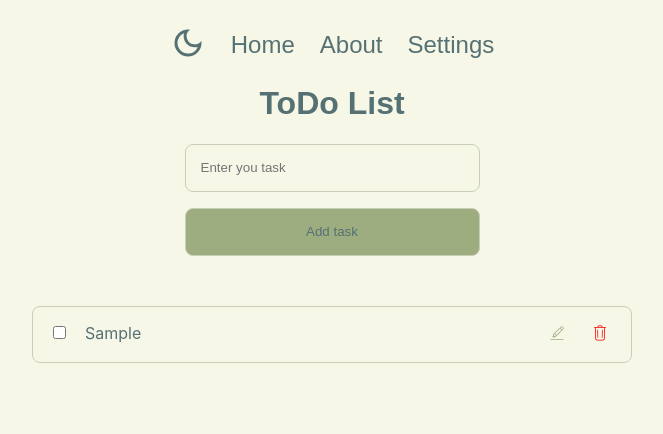
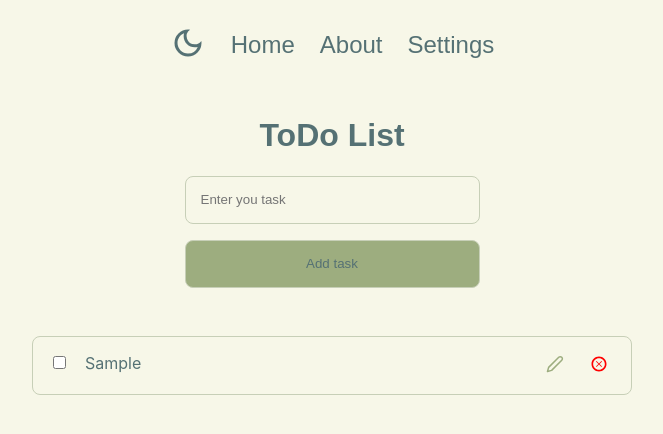
Before and after one commit to xncee/todo-list, a React (Vite) app: page / in a window 1280 px wide. Both pictures are taken after typing "Sample" into the empty fields and a click on the button "Add task". Shown: the top 434 px of the page, without its empty margins (308-971 px from the left). Built offline with nearby package versions, Linux system fonts and the light colour scheme.

Commit message:
fix: Update icon imports and improve layout styles in Task and ToDo components

```diff
--- a/index.html
+++ b/index.html
@@ -2,7 +2,7 @@
 <html lang="en">
   <head>
     <meta charset="UTF-8" />
-    <link rel="icon" type="./" href="./public/assets/images/logo.png" />
+    <link rel="icon" type="./" href="/assets/images/logo.png" />
     <meta name="viewport" content="width=device-width, initial-scale=1.0" />
     <title>To Do</title>
   </head>
--- a/src/components/Task.jsx
+++ b/src/components/Task.jsx
@@ -1,5 +1,6 @@
 import {useState, useEffect} from 'react';
-import { CiEdit, CiTrash } from "react-icons/ci";
+import { FiEdit2 } from "react-icons/fi";
+import { TiDeleteOutline } from "react-icons/ti";
 import { useTheme } from '../context/ThemeContext';
 import styles from './ToDo.module.css';
 
@@ -67,7 +68,7 @@ function Task(props) {
 				?
 					<textarea
 						className={`${styles.taskContent} ${styles.taskEdit}`}
-						size={Math.max(2, editText.length)}
+						checked
 						type='text'
 						value={editText}
 						onChange={handleInputChange}
@@ -90,13 +91,13 @@ function Task(props) {
 					className={styles.controlButton}
 					onClick={handleEdit}
 				>
-					<CiEdit size={18}/>
+					<FiEdit2 size={18}/>
 				</button>
 				<button
 					className={[styles.controlButton, styles.deleteButton].join(' ')}
 					onClick={props.onDelete}
 				>
-					<CiTrash size={18}/>
+					<TiDeleteOutline size={20}/>
 				</button>
 			</div>
         </div>
--- a/src/components/ToDo.module.css
+++ b/src/components/ToDo.module.css
@@ -1,21 +1,20 @@
-#root {
+.container {
     display: flex;
     flex-direction: column;
+    margin-top: 2rem;
 }
+
 .header {
     color: var(--color-primary);
     font-size: 2rem;
     text-align: center;
-}
-.section {
-
 }
 
 .addTaskContainer {
     display: flex;
     flex-direction: column;
     align-items: center;
-    font-size: 16px;
+    font-size: 1rem;
     max-width: 100%;
 }
 
@@ -48,7 +47,8 @@
     display: flex;
     flex-direction: column;
     align-items: center;
-    margin-top: 50px;
+    gap: 16px;
+    margin-top: 48px;
     font-family: 'Inter', sans-serif;
 }
 
@@ -61,7 +61,6 @@
     background-color: var(--color-background);
     border: 1px solid var(--color-secondary);
     border-radius: 8px;
-    margin-bottom: 16px;
     padding: 16px;
     box-sizing: border-box;
 }
@@ -71,26 +70,39 @@
     accent-color: var(--color-accent);
     border-color: var(--color-secondary);
 }
+.taskCheckBox:hover {
+    transform: scale(1.25);
+}
 
 .taskContent {
     color: var(--color-text);
     margin-right: 10px;
     flex: 1;
+    line-height: 1.25;
     word-break: break-word;
     padding: 0 16px;
 }
+.taskContent:hover {
+    color: var(--color-accent);
+}
+
 .taskEdit {
     display: flex;
-    width: 90%;
-    max-height: 200px;
+    max-height: 100px;
     field-sizing: content;
     resize: none;
+    margin: 0;
     background-color: var(--color-background);
-    margin: 0;
-    border: 1px solid red;
-    font-family: inherit;
+    outline: none;
+    border: 1px solid var(--color-secondary);
+    border-radius: 4px;
 }
 
+.buttonGroup {
+    display: flex;
+    flex-direction: row;
+    gap: 8px;
+}
 .controlButton {
     cursor: pointer;
     background: none;
@@ -101,12 +113,6 @@
 }
 .controlButton:hover {
     transform: scale(1.25);
-}
-
-.buttonGroup {
-    display: flex;
-    flex-direction: row;
-    gap: 8px;
 }
 .deleteButton {
     color: red;
--- a/src/components/ToDoList.jsx
+++ b/src/components/ToDoList.jsx
@@ -56,7 +56,7 @@ export default function ToDoList() {
 	}
 
 	return (
-		<div id={styles.root}>
+		<div className={styles.container}>
 			<h1 className={styles.header}>
 				ToDo List
 			</h1>
```
